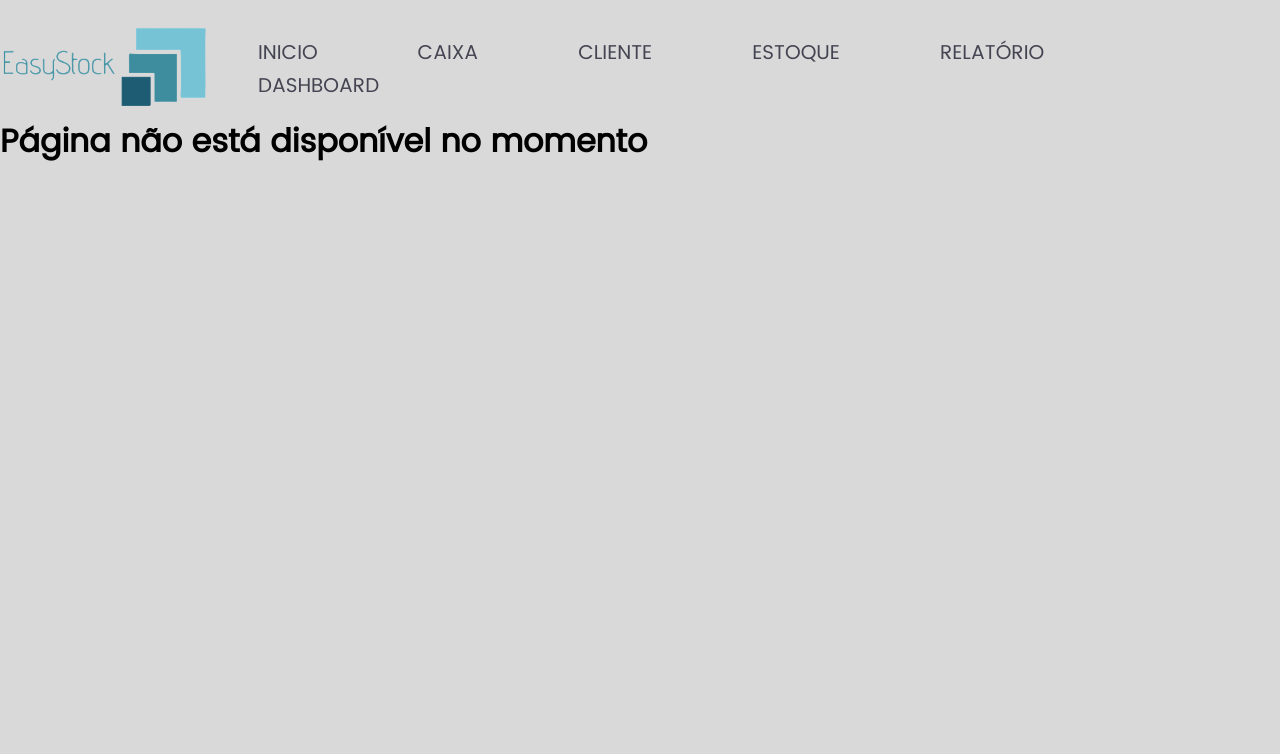
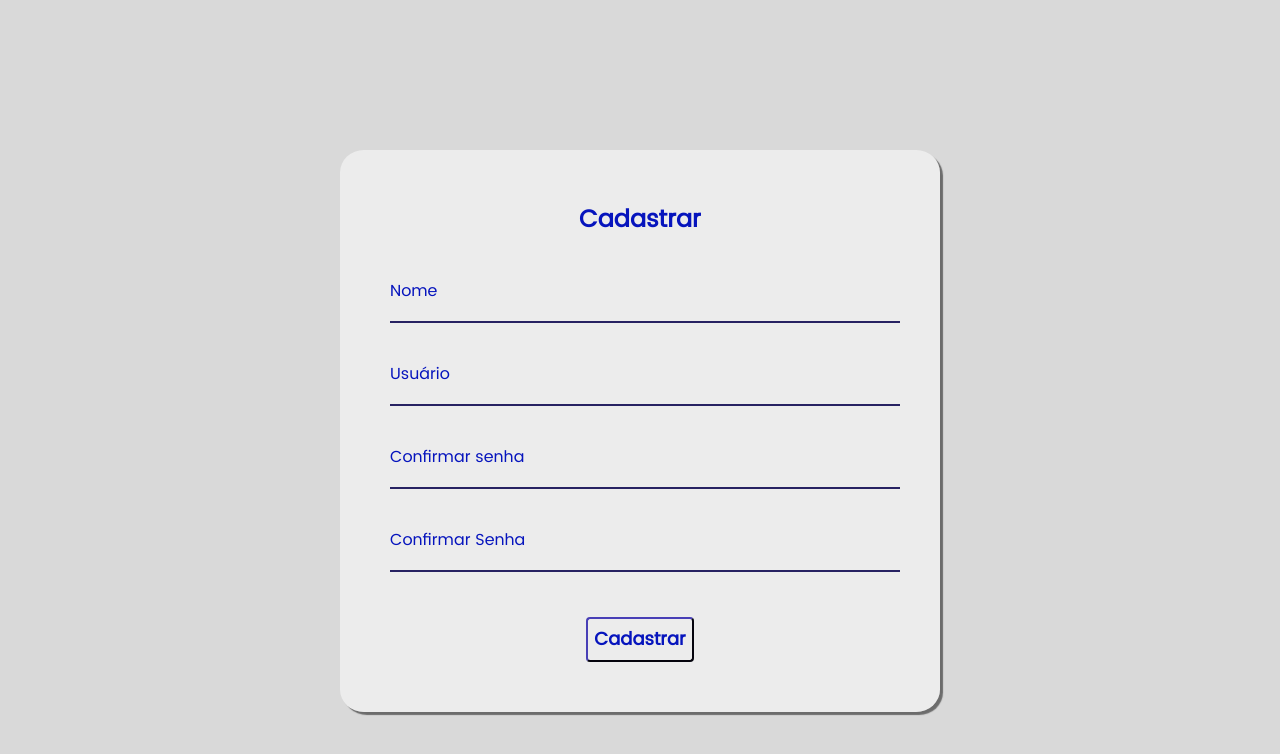
Before and after one commit to mdsreq-fga-unb/2023.1-EasyStock, a React (Vite) app in the folder frontend/: page /cadastro in a window 1280 px wide. Shown: the top 754 px of the page. Built offline with nearby package versions, Linux system fonts and the light colour scheme.

Commit message:
Tela Cadastro

```diff
--- a/frontend/src/components/navBar/NavBar.jsx
+++ b/frontend/src/components/navBar/NavBar.jsx
@@ -15,7 +15,7 @@ export function NavBar() {
                 <BarraPrincipal>
                     <ul>
                         <li>
-                            <Link to="/">INICIO</Link>
+                            <Link to="/inicio">INICIO</Link>
                         </li>
 
                         <li>
--- /dev/null
+++ b/frontend/src/pages/estoque/cadastro/Cadastro.jsx
@@ -0,0 +1,76 @@
+import React from "react";
+import "./CadastroStyled.css";
+
+export default function Cadastro() {
+    return (
+        <section>
+            <form>
+                <div class="container">
+                    <div class="card">
+                        <h1> Cadastrar </h1>
+
+                        <div class="label-float">
+                            <input
+                                type="text"
+                                id="nome"
+                                paceholder=""
+                                required
+                            />
+                            <label for="nome"> Nome</label>
+                        </div>
+
+                        <div class="label-float">
+                            <input
+                                type="text"
+                                id="usuario"
+                                paceholder=""
+                                required
+                            />
+                            <label for="usuario"> Usuário</label>
+                        </div>
+
+                        <div class="label-float">
+                            <input
+                                type="password"
+                                id="senha"
+                                paceholder=""
+                                required
+                            />
+                            <label for="senha"> Confirmar senha</label>
+                            <i
+                                id="verSenha"
+                                class="fa fa-eye"
+                                aria-hidden="true"
+                            ></i>
+                        </div>
+
+                        <div class="label-float">
+                            <input
+                                type="password"
+                                id="confirmSenha"
+                                paceholder=""
+                                required
+                            />
+                            <label for="confirmSenha"> Confirmar Senha</label>
+                            <i
+                                id="verConfirmSenha"
+                                class="fa fa-eye"
+                                aria-hidden="true"
+                            ></i>
+                        </div>
+
+                        <div class="justify-center">
+                            <input
+                                type="submit"
+                                name="Adicionar Produto"
+                                id="enviar"
+                                className="buttons"
+                                value="Cadastrar"
+                            />
+                        </div>
+                    </div>
+                </div>
+            </form>
+        </section>
+    );
+}
--- /dev/null
+++ b/frontend/src/pages/estoque/cadastro/CadastroStyled.css
@@ -0,0 +1,96 @@
+* {
+    margin: 0;
+    padding: 0;
+    font-family: "Pangolin", cursive, sans-serif;
+}
+
+body {
+    background-color: #d9d9d9;
+}
+.container {
+    display: flex;
+    justify-content: center;
+    width: 100%;
+    margin-top: 150px;
+}
+.card {
+    background-color: #ffffff80;
+    padding: 50px;
+    border-radius: 4%;
+    box-shadow: 3px 3px 1px 0px #00000080;
+    width: 500px;
+}
+h1 {
+    text-align: center;
+    margin-bottom: 20px;
+    color: #0614bd;
+}
+.label-float input {
+    width: 100%;
+    padding: 5px;
+    display: inline-block;
+    border: 0;
+    border-bottom: 2px solid #272262;
+    background-color: transparent;
+    outline: none;
+    min-width: 180px;
+    font-size: 20px;
+    transition: all 0.3s ease-out;
+    border-radius: 0;
+}
+
+.label-float {
+    position: relative;
+    padding-top: 13px;
+    margin-top: 5%;
+    margin-bottom: 5%;
+}
+.label-float input:focus {
+    border-bottom: 2px solid #4038a0;
+}
+
+.label-float label {
+    color: #0614bd;
+    position: absolute;
+    top: 0;
+    left: 0;
+    margin-top: 13px;
+    transition: all 0.3s ease-out;
+}
+
+.label-float input:focus + label,
+.label-float input:valid + label {
+    font-size: 13px;
+    margin-top: 0;
+    color: #4038a0;
+}
+
+.buttons {
+    background-color: transparent;
+    border-color: #272262;
+    color: #0614bd;
+    padding: 6px;
+    font-weight: bold;
+    font-size: 18px;
+    margin-top: 20px;
+    border-radius: 4px;
+    cursor: pointer;
+    outline: none;
+    transition: all 0.1s ease-out;
+}
+button:hover {
+    background-color: #272267;
+    color: #f702d9;
+}
+.justify-center {
+    display: flex;
+    justify-content: center;
+}
+
+.fa-eye {
+    position: absolute;
+    top: 20px;
+    right: 10px;
+    cursor: pointer;
+    color: #272267;
+}
```
Also changed, not shown: frontend/src/main.jsx (+6 -1 lines).
